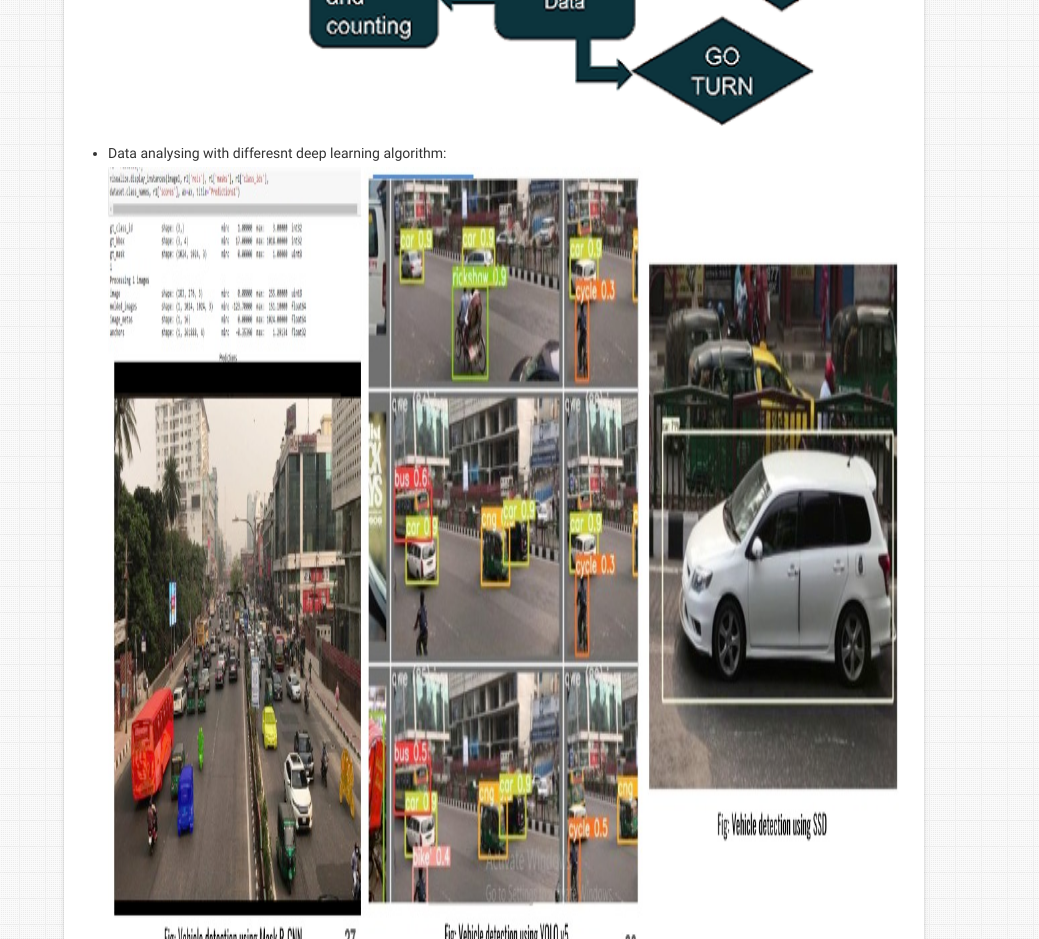
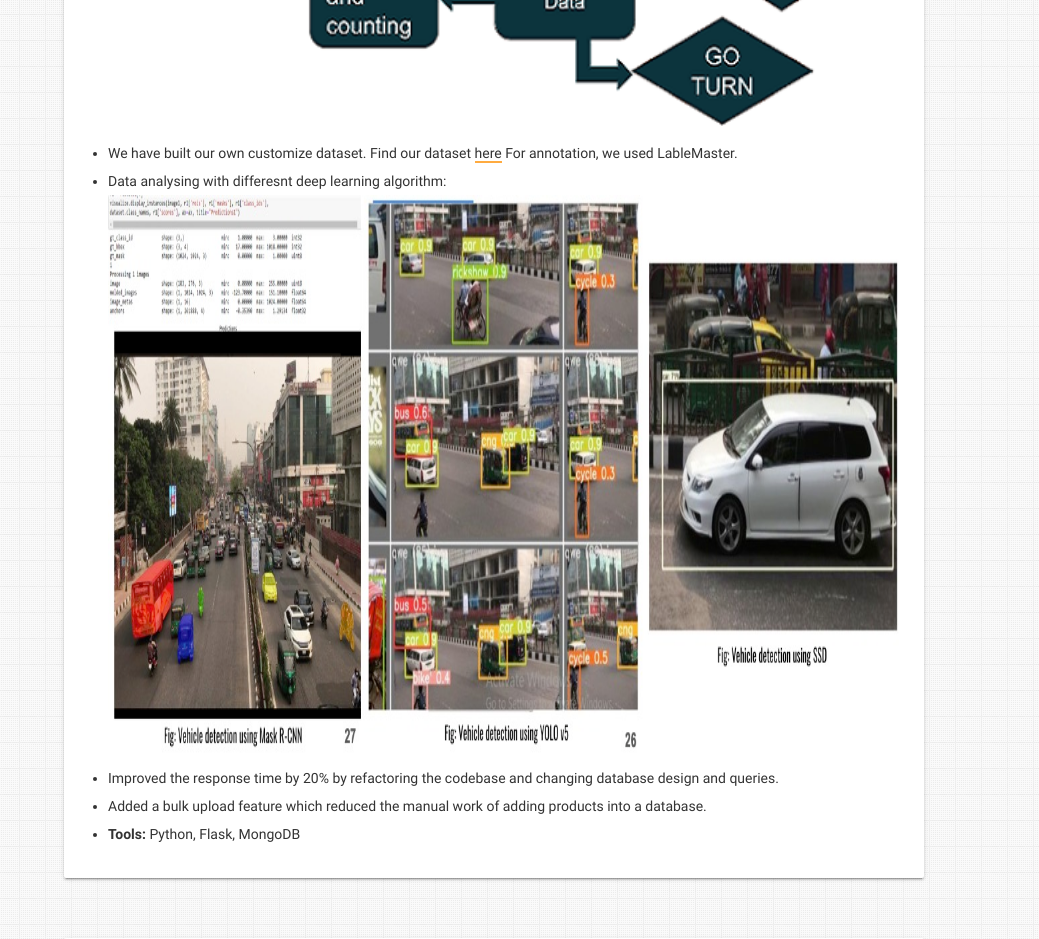
Before and after one commit to lamiaanjum123/lamiaanjum123.github.io, a plain HTML site: page index.html in a window 1280 px wide. Shown: the part 2560-3499 px from the top of the page, without its empty margins (241-1280 px from the left). Drawn offline with nearby package versions, Linux system fonts and the light colour scheme.

Commit message:
Update index.html

```diff
--- a/index.html
+++ b/index.html
@@ -323,9 +323,12 @@ Learning With Customised Dataset</b></a></span>
                 <img alt="workflow" src="/assets/img/workflow.png" style="height: 84%; width: 100%" class="activator" />
               </li>
               <li>
+                We have built our own customize dataset. Find our dataset <a href="https://drive.google.com/file/d/1YWh3K9SxrcBcwTvMcA9_lpTa2tDKquRF/view">here</a> For annotation, we used LableMaster.
+              </li>
+              <li>
                 Data analysing with differesnt deep learning algorithm:
                 <br>
-                <img alt="data_analysis" src="/assets/img/data_analysis.jpg" style="height: 100%; width: 100%" class="activator" />
+                <img alt="data_analysis" src="/assets/img/data_analysis.jpg" style="height: 70%; width: 100%" class="activator" />
               </li>
               <li>Improved the response time by 20% by refactoring the codebase and changing database design and queries.</li>
               <li>Added a bulk upload feature which reduced the manual work of adding products into a database.</li>
```
